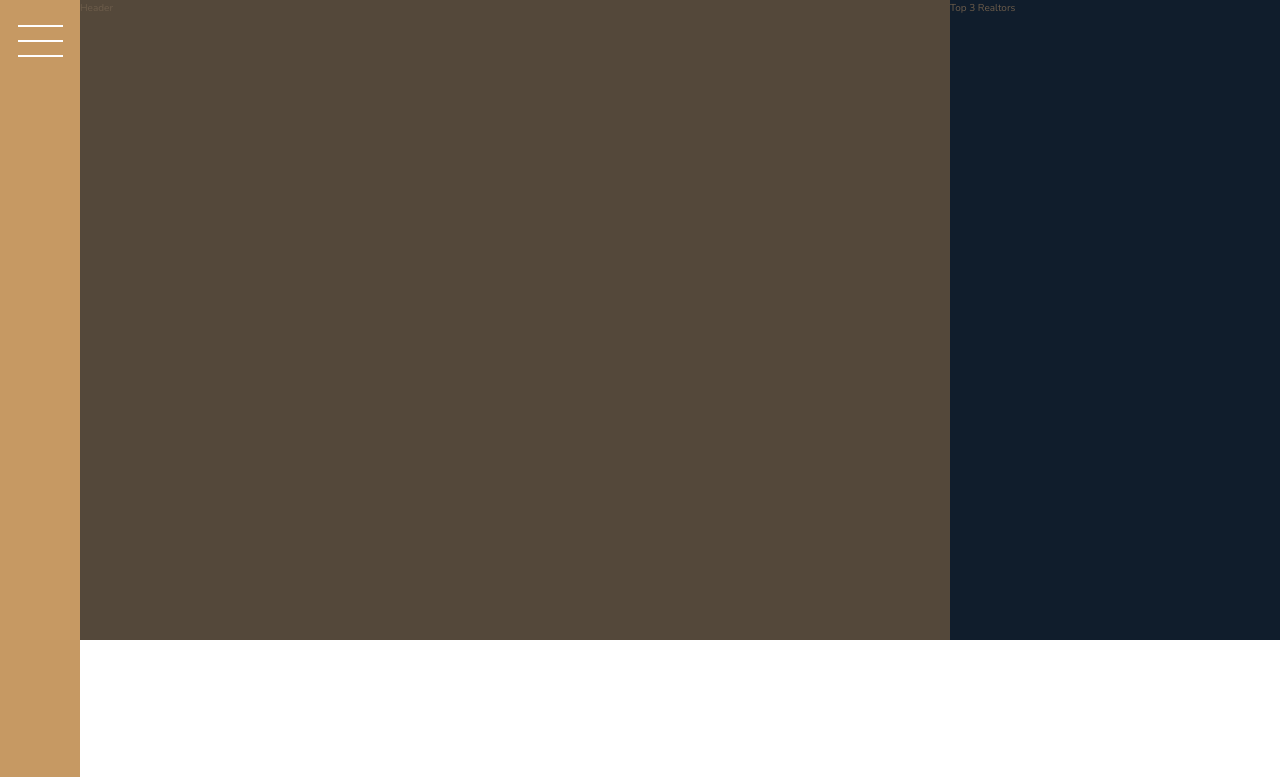
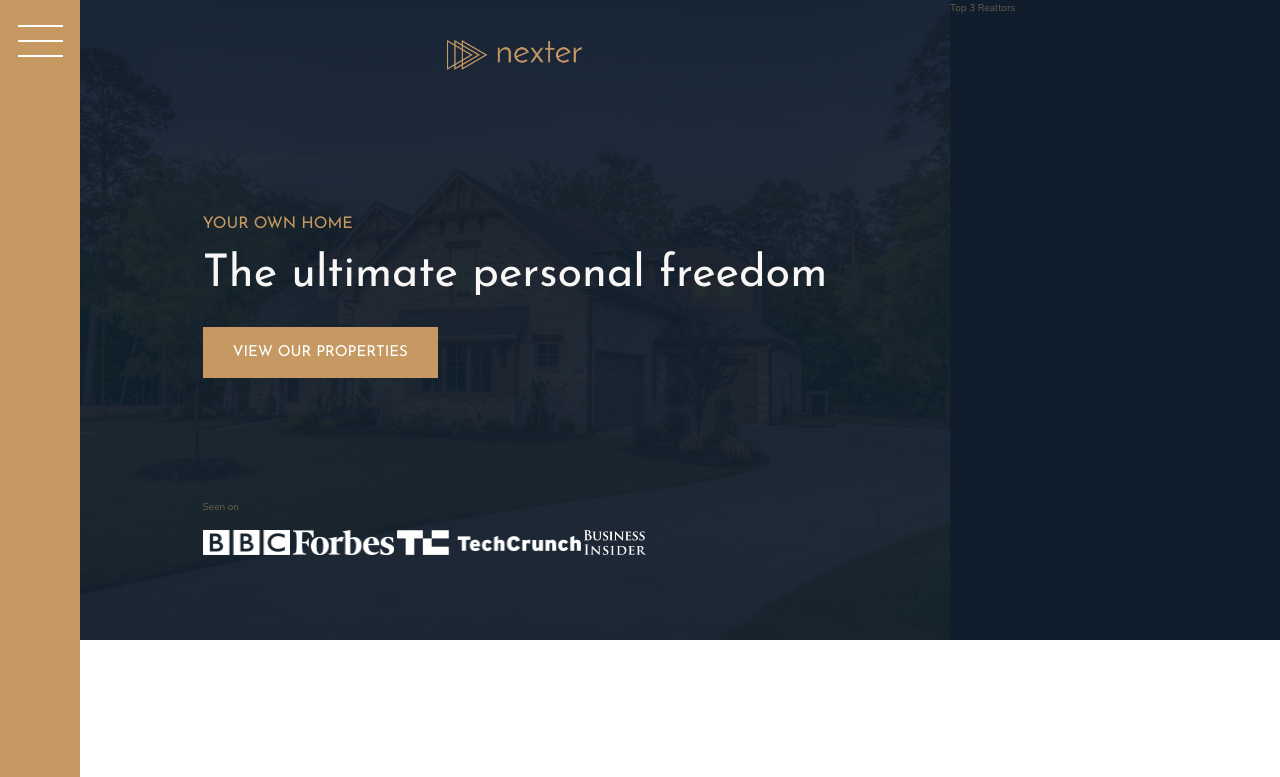
Before and after one commit to thomruns/NexterTKD, a website: page index.html in a window 1280 px wide. Shown: the top 777 px of the page. Drawn offline with nearby package versions, Linux system fonts and the light colour scheme.

Commit message:
Basic header header-side content and styling

```diff
--- a/index.html
+++ b/index.html
@@ -17,7 +17,17 @@
         </div>
 
         <header class="header">
-            Header
+            <img src="img/logo.png" alt="nexter logo" class="header__logo">
+            <h3 class="heading-3">Your own home</h3>
+            <h1 class="heading-1">The ultimate personal freedom</h1>
+            <button class="btn header__btn">View our properties</button>
+            <div class="header__seenon-text">Seen on</div>
+            <div class="header__seenon-logos">
+                <img src="img/logo-bbc.png" alt="BBC logo">
+                <img src="img/logo-forbes.png" alt="Forbes logo">
+                <img src="img/logo-techcrunch.png" alt="Techcrunch logo">
+                <img src="img/logo-bi.png" alt="Business Insider logo">
+            </div>
         </header>
 
         <div class="realtors">
--- a/sass/_base.scss
+++ b/sass/_base.scss
@@ -36,7 +36,7 @@ body {
 
 .container {
     display: grid;
-    //6 rows: 80% viewspace / mincontent / 40% viewspace / 3 rows mincontent size
+    //6 rows: 80% viewheight / mincontent / 40% viewwidth / 3 rows mincontent size
     grid-template-rows: 80vh min-content 40vw repeat(3, min-content);
     // 11 columns: sidebar / flexspace min60px max1fr / 8cols mincontent size max 140px / flexspace min60px max1fr
     grid-template-columns: [sidebar-start] 8rem [sidebar-end full-start] minmax(6rem, 1fr) [center-start]repeat(8, [col-start] minmax(min-content, 14rem)[col-end]) [center-end] minmax(6rem, 1fr) [full-end];
--- a/sass/_header.scss
+++ b/sass/_header.scss
@@ -1,4 +1,42 @@
 .header {
     background-color: $color-grey-dark-1;
     grid-column: full-start / col-end 6;
+
+    background-image: linear-gradient(rgba($color-secondary, .93), rgba($color-secondary, .93)), url(../img/hero.jpeg);
+    background-size: cover;
+    background-position: center;
+    padding: 8rem;
+    padding-top: 4rem;
+
+
+    display: grid;
+    grid-template-rows: 1fr min-content 6rem 1fr;
+    grid-template-columns: max-content;
+    grid-row-gap: 1.5rem;
+    justify-content: center;
+
+    &__btn {
+        align-self: start;
+        justify-self: start;
+    }
+
+    &__logo {
+        height: 3rem;
+        justify-self: center;
+
+    }
+
+    &__seenon-text {
+
+
+    }
+
+    &__seenon-logos {
+
+        img {
+            height: 2.5rem;
+
+        }
+
+    }
 }
--- a/sass/_typography.scss
+++ b/sass/_typography.scss
@@ -5,6 +5,10 @@
 
 .heading-1 {
     @extend %heading;
+
+    font-size: 4.5rem;
+    color: $color-grey-light-1;
+    line-height: 1;
 }
 
 .heading-2 {
```
Also changed, not shown: README.md, css/style.css.
